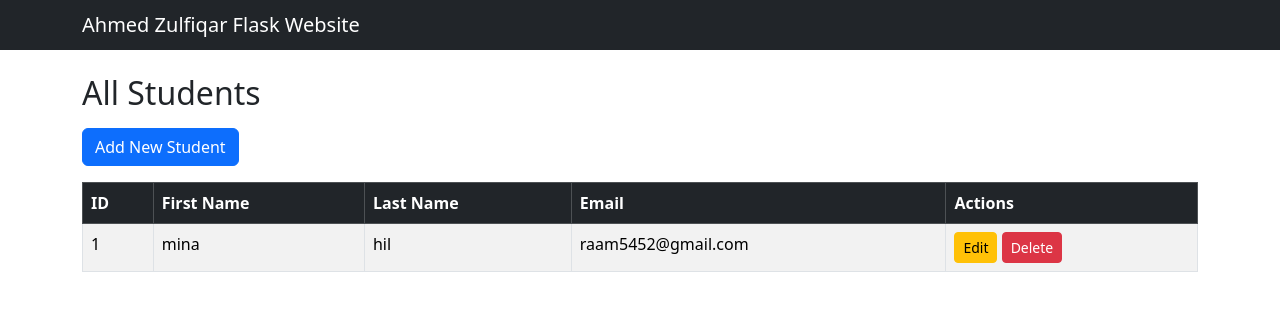
After one commit to AhmedZulfiqar0007/helloWorld, a Flask app: page /student/view in a window 1280 px wide. The commit adds this page. Shown: the top 311 px of the page. Run offline with Flask 3, Linux system fonts and the light colour scheme; data comes from the database, SQL or seed files in the repository; both versions use the stored data as it was after the commit.

Commit message:
Add and remove students

```diff
--- a/app.py
+++ b/app.py
@@ -1,52 +1,127 @@
-from flask import Flask, render_template, request
+from flask import Flask, render_template, request, redirect, url_for, flash
+from flask_sqlalchemy import SQLAlchemy
 
+# -----------------------
+# APP CONFIG
+# -----------------------
 app = Flask(__name__)
+app.secret_key = "secret_key"
 
+app.config['SQLALCHEMY_DATABASE_URI'] = 'sqlite:///university.db'
+app.config['SQLALCHEMY_TRACK_MODIFICATIONS'] = False
+
+db = SQLAlchemy(app)
+
+
+# -----------------------
+# DATABASE MODEL
+# -----------------------
+class Student(db.Model):
+    __tablename__ = 'student'
+
+    id = db.Column(db.Integer, primary_key=True)
+
+    first_name = db.Column(db.String(50), nullable=False)
+
+    last_name = db.Column(db.String(50), nullable=False)
+
+    email = db.Column(db.String(100), nullable=False)  # REQUIRED FIELD
+
+
+# -----------------------
+# HOME → redirect to view
+# -----------------------
 @app.route('/')
 def home():
-    return 'Welcome! Go to /hello to see the Hello World page.'
-
-@app.route('/hello')
-def hello():
-    return render_template('hello.html')
+    return redirect(url_for('view_students'))
 
 
-# FAVORITE COURSE ROUTE
-@app.route('/favorite-course')
-def favorite_course():
-
-    subject = request.args.get('subject')
-    course_number = request.args.get('course_number')
-
-    return render_template(
-        'favorite-course.html',
-        subject=subject,
-        course_number=course_number
-    )
+# -----------------------
+# VIEW ALL STUDENTS
+# -----------------------
+@app.route('/student/view')
+def view_students():
+    students = Student.query.all()
+    return render_template('view_students.html', students=students)
 
 
-# CONTACT PAGE
-@app.route('/contact', methods=['GET', 'POST'])
-def contact():
+# -----------------------
+# CREATE STUDENT
+# -----------------------
+@app.route('/student/create', methods=['GET', 'POST'])
+def create_student():
 
     if request.method == 'POST':
 
-        first = request.form.get('first_name')
-        last = request.form.get('last_name')
+        first_name = request.form.get('first_name')
+        last_name = request.form.get('last_name')
         email = request.form.get('email')
-        message = request.form.get('message')
 
-        return render_template(
-            'contact.html',
-            submitted=True,
-            first=first,
-            last=last,
-            email=email,
-            message=message
+        # Basic validation
+        if not first_name or not last_name or not email:
+            flash("All fields are required!", "danger")
+            return redirect(url_for('create_student'))
+
+        new_student = Student(
+            first_name=first_name,
+            last_name=last_name,
+            email=email
         )
 
-    return render_template('contact.html', submitted=False)
+        db.session.add(new_student)
+        db.session.commit()
+
+        flash("Student added successfully!", "success")
+        return redirect(url_for('view_students'))
+
+    return render_template('create_student.html')
 
 
+# -----------------------
+# UPDATE STUDENT
+# -----------------------
+@app.route('/student/update/<int:id>', methods=['GET', 'POST'])
+def update_student(id):
+
+    student = Student.query.get_or_404(id)
+
+    if request.method == 'POST':
+
+        student.first_name = request.form.get('first_name')
+        student.last_name = request.form.get('last_name')
+        student.email = request.form.get('email')
+
+        # Validation
+        if not student.first_name or not student.last_name or not student.email:
+            flash("All fields are required!", "danger")
+            return redirect(url_for('update_student', id=id))
+
+        db.session.commit()
+
+        flash("Student updated successfully!", "success")
+        return redirect(url_for('view_students'))
+
+    return render_template('update_student.html', student=student)
+
+
+# -----------------------
+# DELETE STUDENT
+# -----------------------
+@app.route('/student/delete/<int:id>')
+def delete_student(id):
+
+    student = Student.query.get_or_404(id)
+
+    db.session.delete(student)
+    db.session.commit()
+
+    flash("Student deleted successfully!", "success")
+
+    return redirect(url_for('view_students'))
+
+
+# -----------------------
+# RUN APP
+# -----------------------
 if __name__ == '__main__':
     app.run(debug=True)
--- a/templates/base.html
+++ b/templates/base.html
@@ -22,7 +22,15 @@
 </nav>
 
 <div class="container mt-4">
-
+{% with messages = get_flashed_messages(with_categories=true) %}
+  {% if messages %}
+    {% for category, message in messages %}
+      <div class="alert alert-{{ category }}">
+        {{ message }}
+      </div>
+    {% endfor %}
+  {% endif %}
+{% endwith %}
     {% block content %}
     {% endblock %}
 
--- a/templates/favorite-course.html
+++ b/templates/favorite-course.html
@@ -1,5 +1,4 @@
 {% extends "base.html" %}
-
 {% block title %}
 Favorite Course
 {% endblock %}
--- /dev/null
+++ b/templates/view_students.html
@@ -0,0 +1,52 @@
+{% extends "base.html" %}
+
+{% block content %}
+
+<h2 class="mb-3">All Students</h2>
+
+<a href="/student/create" class="btn btn-primary mb-3">
+    Add New Student
+</a>
+
+{% with messages = get_flashed_messages(with_categories=true) %}
+  {% if messages %}
+    {% for category, message in messages %}
+      <div class="alert alert-{{ category }}">
+        {{ message }}
+      </div>
+    {% endfor %}
+  {% endif %}
+{% endwith %}
+
+<table class="table table-bordered table-striped">
+
+<thead class="table-dark">
+<tr>
+<th>ID</th>
+<th>First Name</th>
+<th>Last Name</th>
+<th>Email</th>
+<th>Actions</th>
+</tr>
+</thead>
+
+<tbody>
+
+{% for s in students %}
+<tr>
+<td>{{ s.id }}</td>
+<td>{{ s.first_name }}</td>
+<td>{{ s.last_name }}</td>
+<td>{{ s.email }}</td>
+<td>
+<a href="/student/update/{{ s.id }}" class="btn btn-warning btn-sm">Edit</a>
+<a href="/student/delete/{{ s.id }}" class="btn btn-danger btn-sm">Delete</a>
+</td>
+</tr>
+{% endfor %}
+
+</tbody>
+
+</table>
+
+{% endblock %}
```
Also changed, not shown: create_db.py (added, +8 -0 lines), templates/create_student.html (added, +34 -0 lines), templates/update_student.html (added, +37 -0 lines), .ai/mcp/mcp.json (added), instance/university.db (added).
